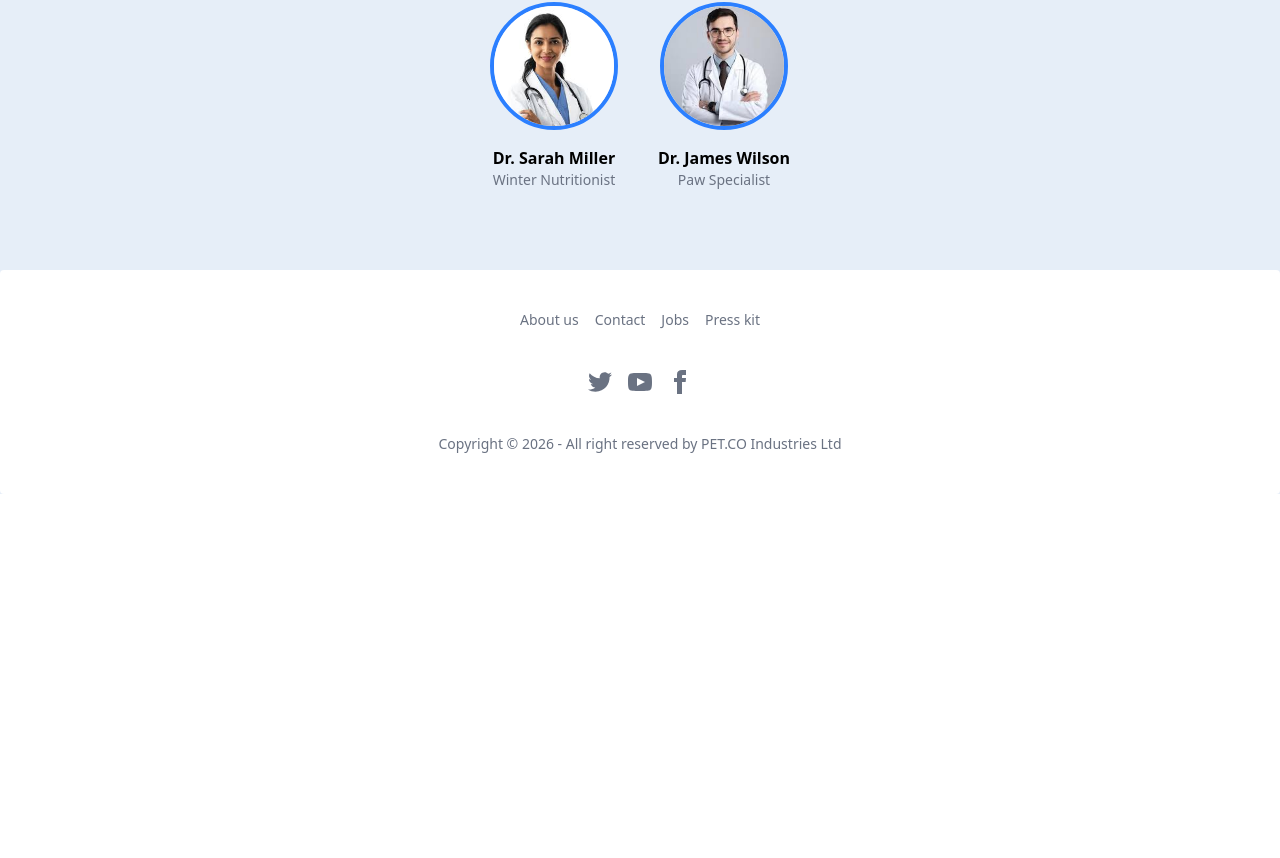
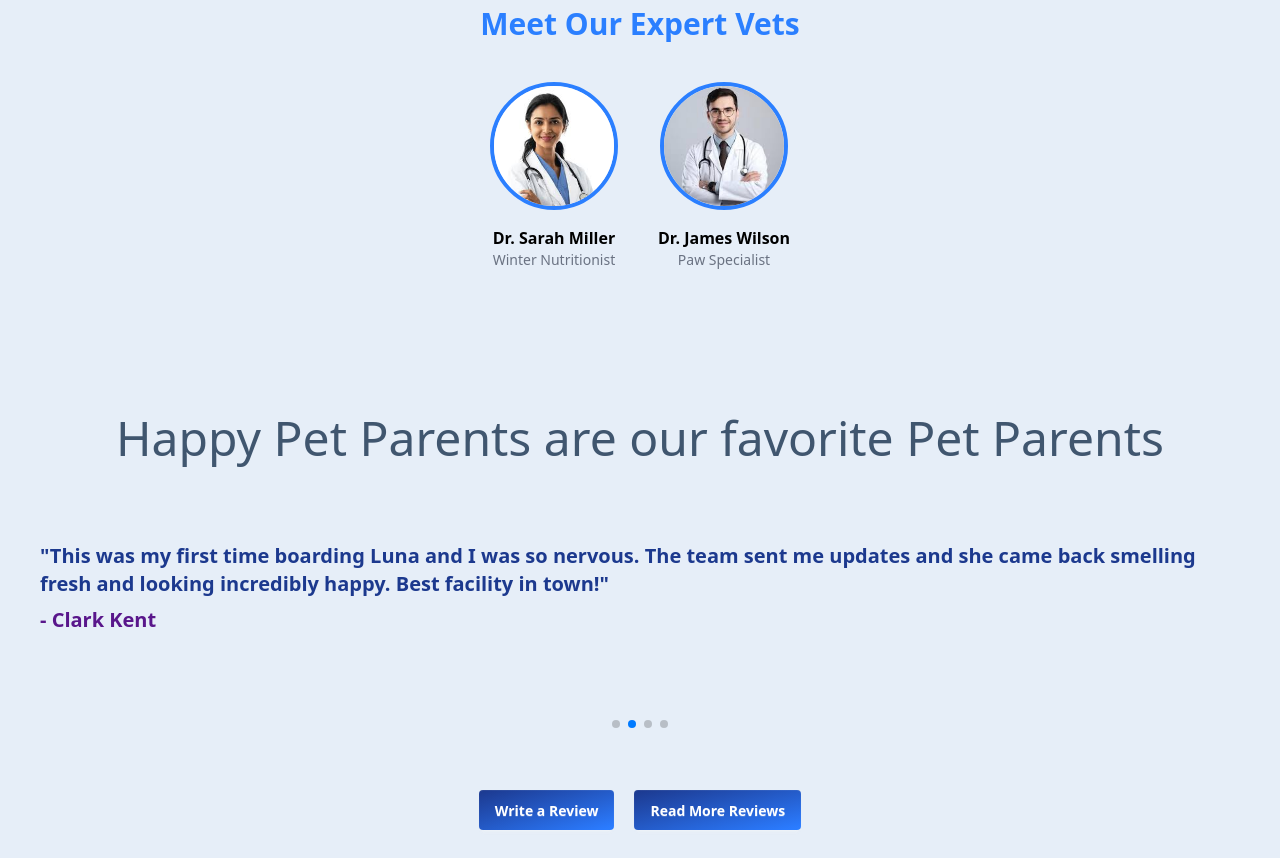
Before and after one commit to Zidanpng/assignment-9, a React (Vite) app: page / in a window 1280 px wide. Shown: the part 1939-2797 px from the top of the page. Before the commit the page ends 2433 px from the top, so only its background shows below. Built offline with nearby package versions, Linux system fonts and the light colour scheme; no server answers.

Commit message:
details page and home page responsive+fixed along with forgetpassword fixed

```diff
--- a/package.json
+++ b/package.json
@@ -13,6 +13,7 @@
     "@tailwindcss/vite": "^4.1.18",
     "aos": "^2.3.4",
     "firebase": "^12.7.0",
+    "lucide-react": "^0.562.0",
     "react": "^19.2.0",
     "react-dom": "^19.2.0",
     "react-icons": "^5.5.0",
--- a/src/components/Navbar.jsx
+++ b/src/components/Navbar.jsx
@@ -122,7 +122,7 @@ const Navbar = () => {
             </Link>
             <Link
               to="/register"
-              className="btn text-white bg-gradient-to-br from-blue-900 to-blue-500 hover:scale-105 transition-transform border-none"
+              className="btn btn-sm md:btn-md  text-white bg-gradient-to-br from-blue-900 to-blue-500 hover:scale-105 transition-transform border-none"
             >
               REGISTER
             </Link>
--- a/src/pages/Details.jsx
+++ b/src/pages/Details.jsx
@@ -19,14 +19,14 @@ const Details = () => {
       .then((res) => res.json())
       .then((data) => {
         const found = data.find(
-          (service) => service.serviceId.toString() === serviceId
+          (service) => service.serviceId.toString() === serviceId,
         );
         setService(found);
         const saved = JSON.parse(
-          localStorage.getItem("bookedServices") || "[]"
+          localStorage.getItem("bookedServices") || "[]",
         );
         setIsBooked(
-          saved.some((service) => service.serviceId.toString() === serviceId)
+          saved.some((service) => service.serviceId.toString() === serviceId),
         );
         setLoading(false);
       })
@@ -49,7 +49,7 @@ const Details = () => {
   }
 
   return (
-    <div className="bg-[#f5f5f5] min-h-screen md:px-4 lg:p-8">
+    <div className="bg-[#f5f5f5] min-h-screen  px-4 md:px-6 lg:p-8">
       <button
         onClick={() => navigate(-1)}
         className="flex items-center gap-2 text-blue-700 font font-bold py-4 "
@@ -58,9 +58,9 @@ const Details = () => {
         Go Back
       </button>
       <div className="max-w-6xl mx-auto p-0 md:p-6 pt-4 md:pt-8">
-        <div className="flex flex-col md:flex-row gap-6 items-start">
+        <div className="flex flex-col md:flex-row gap-8 lg:gap-16 items-center lg:items-start">
           <img
-            className="w-40 h-40 md:w-1/2  lg:w-60 lg:h-60 object-contain rounded-lg"
+            className="w-full max-w-sm md:w-1/2  lg:max-w-md h-auto object-cover rounded-2xl"
             src={service.image}
             alt={service.serviceName}
           />
@@ -71,7 +71,7 @@ const Details = () => {
             <p className="text-gray-500 mb-6 text-lg italic">
               With {service.providerName}
             </p>
-            <div className="grid grid-cols-2 gap-4 mb-8">
+            <div className="grid grid-cols-1 xs:grid-cols-2 gap-6 mb-8 py-6 border-y border-gray-200">
               <div>
                 <p className="text-gray-400 text-sm uppercase">Price</p>
                 <p className="text-green-600 flex items-center">
@@ -94,7 +94,7 @@ const Details = () => {
             <button
               disabled={isBooked}
               onClick={handleBooking}
-              className={`px-8 py-3 rounded-md font-semibold text-white transition-all ${
+              className={`w-full sm:w-auto px-8 py-3 rounded-md font-semibold text-white transition-all ${
                 isBooked
                   ? "bg-blue-400 cursor-not-allowed"
                   : "bg-blue-500 hover:bg-blue-600"
@@ -104,7 +104,7 @@ const Details = () => {
             </button>
           </div>
         </div>
-        <hr className="my-10" />
+        <hr className="my-5" />
         {/* description */}
         <hr className="my-12 border-slate-200" />
         <div className="max-w-5xl">
--- a/src/pages/Home.jsx
+++ b/src/pages/Home.jsx
@@ -11,6 +11,7 @@ import "swiper/css/pagination";
 import "swiper/css/navigation";
 import AOS from "aos";
 import "aos/dist/aos.css";
+import Review from "./Review";
 
 const Home = () => {
   const navigate = useNavigate();
@@ -38,7 +39,7 @@ const Home = () => {
   if (loading) return <Loading></Loading>;
   return (
     <div className="min-h-screen overflow-hidden">
-      <section className="h-80 md:h-125px w-full mb-10 z-0">
+      <section className="h-100 md:h-125px w-full mb-10 z-0">
         <Swiper
           modules={[Pagination, Autoplay]}
           pagination={{ clickable: true }}
@@ -49,7 +50,8 @@ const Home = () => {
             <div
               className="bg-blue-100 h-full flex items-center justify-center p-10"
               style={{
-                backgroundImage: "url('https://i.postimg.cc/winter-bg1.png')",
+                backgroundImage:
+                  "url('https://i.postimg.cc/Y9yDTDsb/dog-coat.png')",
                 backgroundSize: "cover",
               }}
             >
@@ -59,8 +61,14 @@ const Home = () => {
             </div>
           </SwiperSlide>
           <SwiperSlide>
-            <div className="bg-purple-100 h-full flex items-center justify-center text-center p-10">
-              <h2 className="text-4xl font-bold text-blue-900">
+            <div
+              className="bg-purple-100 h-full flex items-center justify-center text-center p-10"
+              style={{
+                backgroundImage: "url('https://i.postimg.cc/C5bh18D4/cat.jpg')",
+                backgroundSize: "cover",
+              }}
+            >
+              <h2 className="text-4xl font-bold text-white">
                 Keep Their paws Warm & Safe
               </h2>
             </div>
@@ -128,6 +136,9 @@ const Home = () => {
           </div>
         </div>
       </section>
+      <section>
+        <Review></Review>
+      </section>
     </div>
   );
 };
--- /dev/null
+++ b/src/pages/Review.jsx
@@ -0,0 +1,95 @@
+import { Autoplay, Pagination } from "swiper/modules";
+import { Swiper, SwiperSlide } from "swiper/react";
+
+const Review = () => {
+  return (
+    <div className="max-w-7xl mx-auto py-4 sm:py-8 lg:py-16 font-sans">
+      {/* Title */}
+      <h2 className="text-xl sm:text-3xl lg:text-5xl text-center text-[#40566F] mb-10 font-light">
+        Happy Pet Parents are our favorite Pet Parents
+      </h2>
+
+      <section className="h-60 md:h-125px w-full mb-10 z-0">
+        <Swiper
+          modules={[Pagination, Autoplay]}
+          pagination={{ clickable: true }}
+          autoplay={{ delay: 3000 }}
+          className="h-full w-full rounded-xl"
+        >
+          <SwiperSlide>
+            <div className="h-full items-center justify-center p-10">
+              <h2 className="text-sm md:text-xl font-bold text-purple-900">
+                "My dog Murphy looked like he had a fantastic experience at
+                petsuites. All the staff were great at getting us checked in and
+                following the instructions from the pre-check."
+              </h2>
+              <p className="text-sm md:text-xl font-bold text-blue-900 mt-2">
+                - Bruce Wayne
+              </p>
+            </div>
+          </SwiperSlide>
+          <SwiperSlide>
+            <div className="h-full items-center justify-center p-10">
+              <h2 className="text-sm md:text-xl font-bold text-blue-900">
+                "This was my first time boarding Luna and I was so nervous. The
+                team sent me updates and she came back smelling fresh and
+                looking incredibly happy. Best facility in town!"
+              </h2>
+              <p className="text-sm md:text-xl font-bold text-purple-900 mt-2">
+                - Clark Kent
+              </p>
+            </div>
+          </SwiperSlide>
+          <SwiperSlide>
+            <div className="h-full items-center justify-center p-10">
+              <h2 className="text-sm md:text-xl font-bold text-purple-900">
+                "The grooming team is miraculous. My golden retriever has never
+                looked better, and they handled his anxiety with such grace. We
+                won't go anywhere else."
+              </h2>
+              <p className="text-sm md:text-xl font-bold text-blue-900 mt-2">
+                - Barry Allen
+              </p>
+            </div>
+          </SwiperSlide>
+          <SwiperSlide>
+            <div className="h-full items-center justify-center p-10">
+              <h2 className="text-sm md:text-xl font-bold text-blue-900">
+                "Clean, professional, and genuinely caring. You can tell the
+                people here love animals. It's such a relief to travel knowing
+                my pets are in safe hands."
+              </h2>
+              <p className="text-sm md:text-xl font-bold text-purple-900 mt-2">
+                - Diana
+              </p>
+            </div>
+          </SwiperSlide>
+        </Swiper>
+      </section>
+
+      {/* Bottom Buttons */}
+      <div className="flex flex-row justify-center gap-5 mt-12">
+        {/* <button className="bg-gradient-to-br from-blue-900 to-blue-500 border-none hover:scale-105 transition-transform text-white px-10 py-4 rounded-lg text-xl font-medium">
+          Write a Review
+        </button>
+        <button className="bg-gradient-to-br from-blue-900 to-blue-500 border-none hover:scale-105 transition-transform text-white px-10 py-4 rounded-lg text-xl font-medium">
+          Read More Reviews
+        </button> */}
+        <div
+          to="/register"
+          className="btn btn-sm md:btn-md  text-white bg-gradient-to-br from-blue-900 to-blue-500 hover:scale-105 transition-transform border-none"
+        >
+          Write a Review
+        </div>
+        <div
+          to="/register"
+          className="btn btn-sm md:btn-md  text-white bg-gradient-to-br from-blue-900 to-blue-500 hover:scale-105 transition-transform border-none"
+        >
+          Read More Reviews
+        </div>
+      </div>
+    </div>
+  );
+};
+
+export default Review;
--- a/src/pages/UpdateProfile.jsx
+++ b/src/pages/UpdateProfile.jsx
@@ -5,7 +5,7 @@ import { toast } from "react-toastify";
 import { AuthContext } from "../providers/AuthProvider";
 
 const UpdateProfile = () => {
-  const { user } = useContext(AuthContext);
+  const { user, updateUserProfile } = useContext(AuthContext);
   const navigate = useNavigate();
 
   const handleUpdate = (e) => {
```
Also changed, not shown: 1 other file (tests, documents, lock files or other folders).
